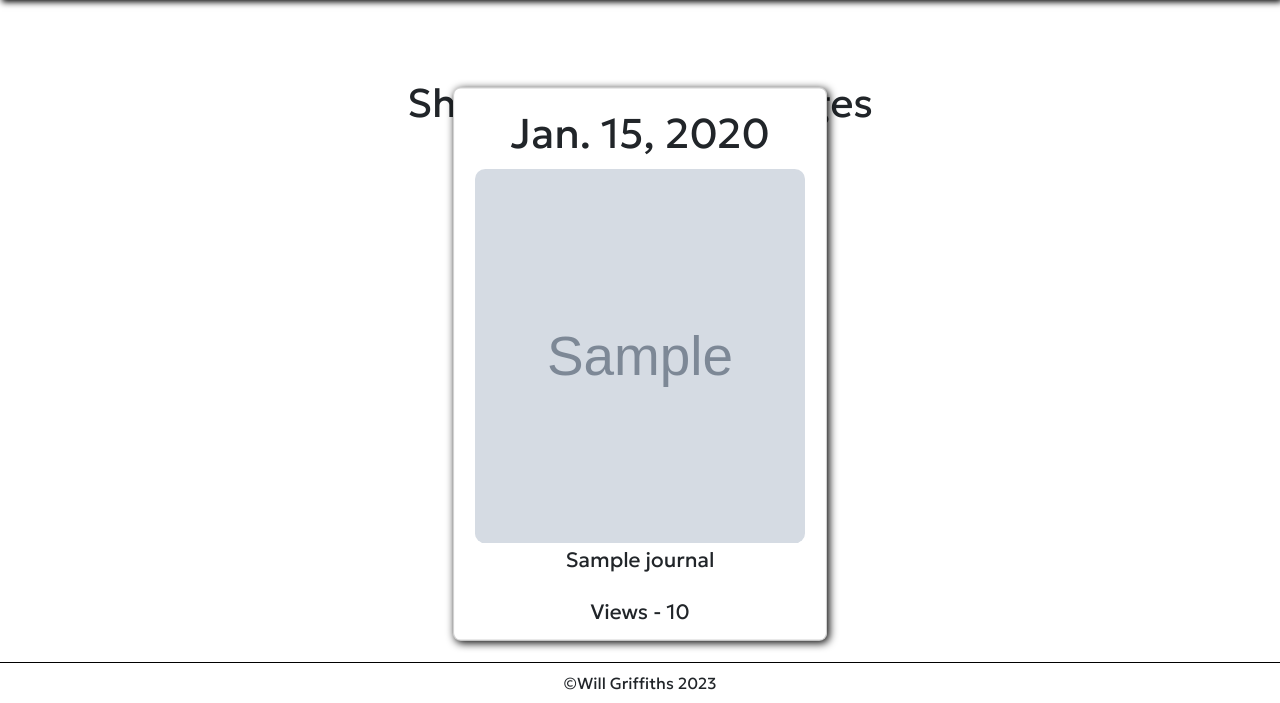
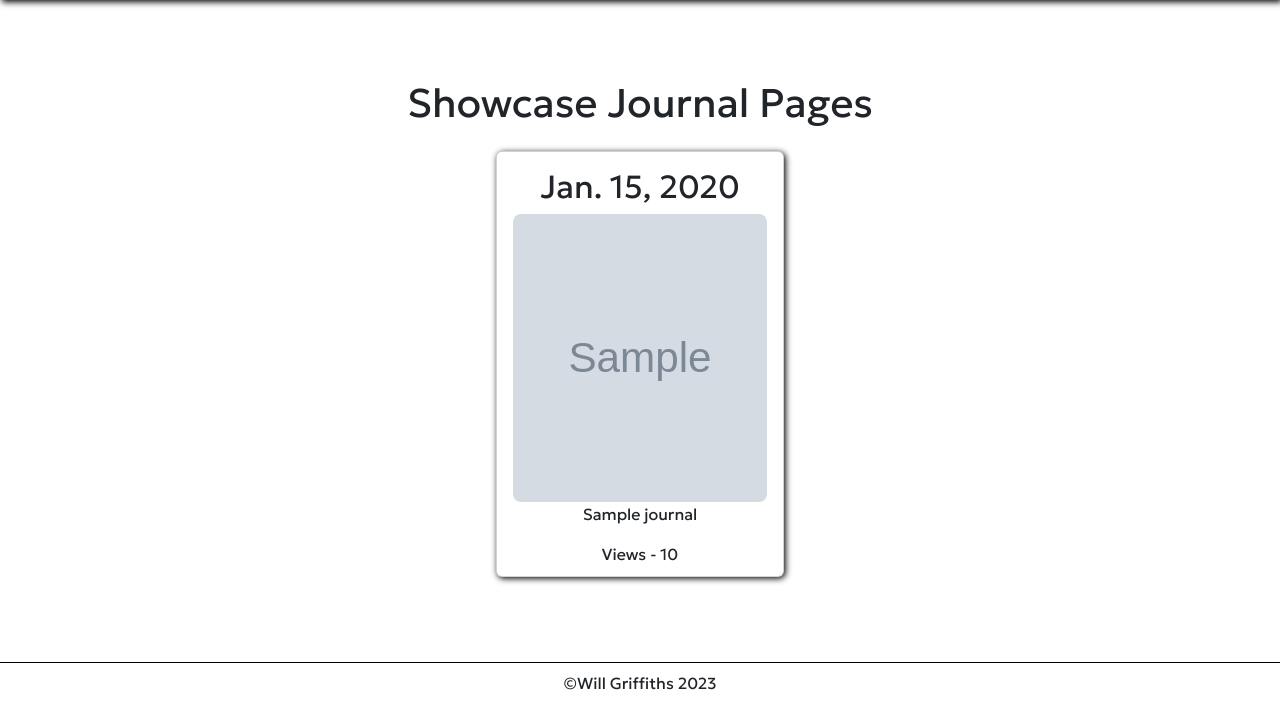
Before and after one commit to Will-Griffiths-Ireland/Journee, a Django app: page / in a window 1280 px wide, with the pointer over the restyled element. Shown: the part 97-800 px from the top of the page. Run offline with Django 4.2, Linux system fonts and the light colour scheme; tables that the repository leaves empty hold one stand-in row (values such as "Sample post"); grey boxes marked "Sample" are stand-in pictures; some web fonts are replaced.

Commit message:
Modify - Card Hover Style With Pointer Fine Only

```diff
--- a/static/css/core.css
+++ b/static/css/core.css
@@ -144,7 +144,6 @@ footer a {
 
 
 
-
 .card {
     height: 95%;
     margin: 1rem;
@@ -152,9 +151,12 @@ footer a {
     transition: scale .5s;
 }
 
-.card:hover {
-    scale: 1.3;
-    z-index: 10;
+@media (pointer: fine){
+    .card:hover {
+            scale: 1.3;
+            z-index: 10;
+        }
+
 }
 
 .card-day-image{
```
